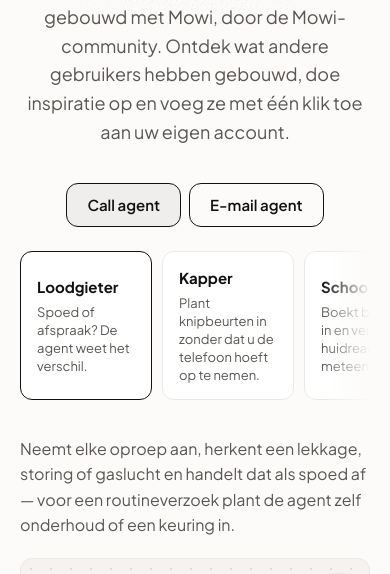
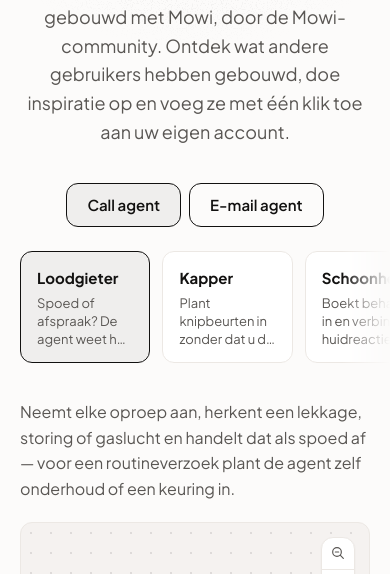
Before and after one commit to dalambci/mowi-agency, a website: page templates.html in a window 390 px wide. Shown: the part 190-764 px from the top of the page. Drawn offline with Linux system fonts and the light colour scheme.

Commit message:
Templates page: rail and canvas polish — centered equal-height tiles, snap, shared selected state, edge-bleeding rail on phones, taller frame
Sal, 2026-08-28: "make sure the core content is vertically aligned and
make it all visually more appealing — research what makes these
sliders appealing". What does, applied within the site's monochrome /
no-invented-motion rules:
- tiles: name + tagline vertically centered in equal-height tiles
  (min-height 6rem, taglines clamped to 3 lines) so a 2-line tagline no
  longer sits top-heavy beside 3-line ones; roomier padding; 12px gap;
- selected/hover: the site's own pill-tab treatment — ink border plus a
  5% ink wash — instead of a border-only state;
- scroll-snap (x proximity, tiles snap to their start edge) so the rail
  stops on tile edges; the chosen tile scrolls into view when picked;
- phones: the rail bleeds to the screen edges (container padding pulled
  back and re-added as the rail's own, scroll-padding keeps snap stops
  on the text column) while the 2.5-tile width still resolves against
  the text column, so the half tile runs into the fade;
- canvas: desktop frame 28→32rem so a third node is fully in the first
  view; center() vertically centers a flow that fits the frame (none of
  the current twenty does — all are 1170-1370px tall — so they keep
  starting 24px from the top with Start in view).
Verified locally: all tiles 117px tall with equal space above/below the
text, snap type/align applied, active wash, frame 512px, flow at 24px.
Cache-bust: workflow-canvas.css/js ?v=20260828-4.

```diff
--- a/css/workflow-canvas.css
+++ b/css/workflow-canvas.css
@@ -66,9 +66,19 @@
    .is-scrolled (a matching left fade once there is content hidden on
    that side). The 3rem fade is the same width as the gap the last tile
    would otherwise vanish into. */
+/* Rail polish (Sal, 2026-08-28, "make it visually more appealing"): what
+   makes a card rail read well is a peeking next card + an edge fade
+   (both above), tiles that stop on their own edges (scroll-snap), equal
+   tile heights with the text centered so short taglines don't leave a
+   ragged bottom, one hover/selected treatment shared with the site's
+   pill tabs (ink border + 5% ink wash), and — on phones — a rail that
+   runs to the screen edge while its first tile stays aligned with the
+   text column. No motion beyond the site's existing color/border
+   transitions. */
 .tpl-branche-list{
-  display:flex;gap:.625rem;overflow-x:auto;padding-bottom:.25rem;
+  display:flex;gap:.75rem;overflow-x:auto;padding-bottom:.25rem;
   scrollbar-width:none;
+  scroll-snap-type:x proximity;
   --tpl-fade-l:0rem;--tpl-fade-r:3rem;
   -webkit-mask-image:linear-gradient(to right,transparent 0,#000 var(--tpl-fade-l),#000 calc(100% - var(--tpl-fade-r)),transparent 100%);
   mask-image:linear-gradient(to right,transparent 0,#000 var(--tpl-fade-l),#000 calc(100% - var(--tpl-fade-r)),transparent 100%);
@@ -77,17 +87,19 @@
 .tpl-branche-list.is-at-end{--tpl-fade-r:0rem}
 .tpl-branche-list::-webkit-scrollbar{display:none}
 .tpl-branche-btn{
-  flex:0 0 auto;width:13rem;text-align:left;background:var(--surface);
+  flex:0 0 auto;width:13rem;min-height:6rem;text-align:left;background:var(--surface);
   border:1px solid var(--border);border-radius:var(--radius-card);
-  padding:.875rem 1rem;cursor:pointer;font-family:inherit;
-  transition:border-color .15s ease;
+  padding:1rem 1.125rem;cursor:pointer;font-family:inherit;
+  display:flex;flex-direction:column;justify-content:center;
+  scroll-snap-align:start;
+  transition:border-color .15s ease,background-color .15s ease;
 }
-.tpl-branche-btn.active{border-color:var(--ink)}
-@media (hover:hover){ .tpl-branche-btn:hover{border-color:var(--ink)} }
+.tpl-branche-btn.active{border-color:var(--ink);background:rgba(18,17,16,.05)}
+@media (hover:hover){ .tpl-branche-btn:hover{border-color:var(--ink);background:rgba(18,17,16,.05)} }
 .tpl-branche-name{display:block;font-weight:700;font-size:.9375rem;color:var(--ink)}
 .tpl-branche-tag{
-  display:block;margin-top:.25rem;font-size:.8125rem;color:var(--ink-2);
-  line-height:1.4;
+  display:-webkit-box;-webkit-line-clamp:3;-webkit-box-orient:vertical;overflow:hidden;
+  margin-top:.25rem;font-size:.8125rem;color:var(--ink-2);line-height:1.4;
 }
 
 /* ---------- One example (summary + canvas + CTA) ---------- */
@@ -100,7 +112,10 @@
   position:relative;border-radius:var(--radius-card);border:1px solid var(--border);
   background:var(--muted);overflow:hidden;isolation:isolate;height:24rem;
 }
-@media (min-width:48rem){ .wf-canvas{height:28rem} }
+/* 32rem, was 28rem (2026-08-28): every flow is 1170-1370px tall, so the
+   frame only ever shows its top; four more rem brings a third node fully
+   into the first view instead of cutting it mid-card. */
+@media (min-width:48rem){ .wf-canvas{height:32rem} }
 /* touch-action:pan-y, not none (Sal, 2026-08-28: "on mobile the page
    scroll stops for the widget"): a finger on the canvas scrolls the PAGE
    by default, exactly like an embedded Google Map. A two-finger pinch is
@@ -194,5 +209,13 @@
    leave a sliver. The width is a flex-basis on the scroll container's
    visible width: two gaps plus 2.5 tiles fill it. */
 @media (max-width:47.9rem){
-  .tpl-branche-btn{width:auto;flex:0 0 calc((100% - 2 * .625rem) / 2.5)}
+  /* Rail bleeds to the screen edges (the .container's 20px padding is
+     pulled back with negative margins and re-added as the rail's own
+     padding), so a peeking tile touches the edge while the first tile
+     still lines up with the text column; scroll-padding keeps the snap
+     stops on that same column. The 2.5-tile width resolves against the
+     rail's content box — still the text column's width — so exactly two
+     and a half tiles sit in it and the half one runs into the fade. */
+  .tpl-branche-list{margin:0 -20px;padding:0 20px .25rem;scroll-padding-inline:20px}
+  .tpl-branche-btn{width:auto;flex:0 0 calc((100% - 2 * .75rem) / 2.5);min-height:5.5rem;padding:.875rem 1rem}
 }
--- a/js/workflow-canvas.js
+++ b/js/workflow-canvas.js
@@ -77,7 +77,10 @@
             var size = stageSize();
             scale = 1;
             offsetX = (viewport.clientWidth - size.w * scale) / 2;
-            offsetY = 24;
+            // Vertically centered when the flow fits the frame; a flow taller
+            // than the frame (all of the current ones) starts 24px from the
+            // top so its Start node is the first thing in view.
+            offsetY = Math.max(24, (viewport.clientHeight - size.h * scale) / 2);
             clamp();
             apply();
         }
@@ -412,6 +415,9 @@
                 btn.addEventListener("click", function () {
                     var key = btn.getAttribute("data-tpl-select");
                     buttons.forEach(function (b) { b.classList.toggle("active", b === btn); });
+                    // Bring the chosen tile fully into the rail (a half-peeking
+                    // tile is the usual thing to tap); nearest = no page jump.
+                    if (btn.scrollIntoView) btn.scrollIntoView({ block: "nearest", inline: "nearest" });
                     examples.forEach(function (ex) {
                         ex.hidden = ex.getAttribute("data-tpl-example") !== key;
                     });
--- a/templates.html
+++ b/templates.html
@@ -9,7 +9,7 @@
   <link rel="preconnect" href="https://fonts.gstatic.com" crossorigin />
   <link href="https://fonts.googleapis.com/css2?family=Plus+Jakarta+Sans:wght@400;500;600;700;800&family=Instrument+Serif:ital@1&display=swap" rel="stylesheet" />
   <link rel="stylesheet" href="css/style.css?v=20260826-4" />
-  <link rel="stylesheet" href="css/workflow-canvas.css?v=20260828-3" />
+  <link rel="stylesheet" href="css/workflow-canvas.css?v=20260828-4" />
   <link rel="icon" href="assets/icon-192.png?v=20260804-3" />
   <link rel="shortcut icon" href="assets/icon-192.png?v=20260804-3" />
   <link rel="apple-touch-icon" href="assets/apple-icon-180.png?v=20260804-3" />
@@ -1724,6 +1724,6 @@
   </footer>
 
   <script src="js/main.js?v=20260822-23"></script>
-  <script src="js/workflow-canvas.js?v=20260828-3"></script>
+  <script src="js/workflow-canvas.js?v=20260828-4"></script>
 </body>
 </html>
```
